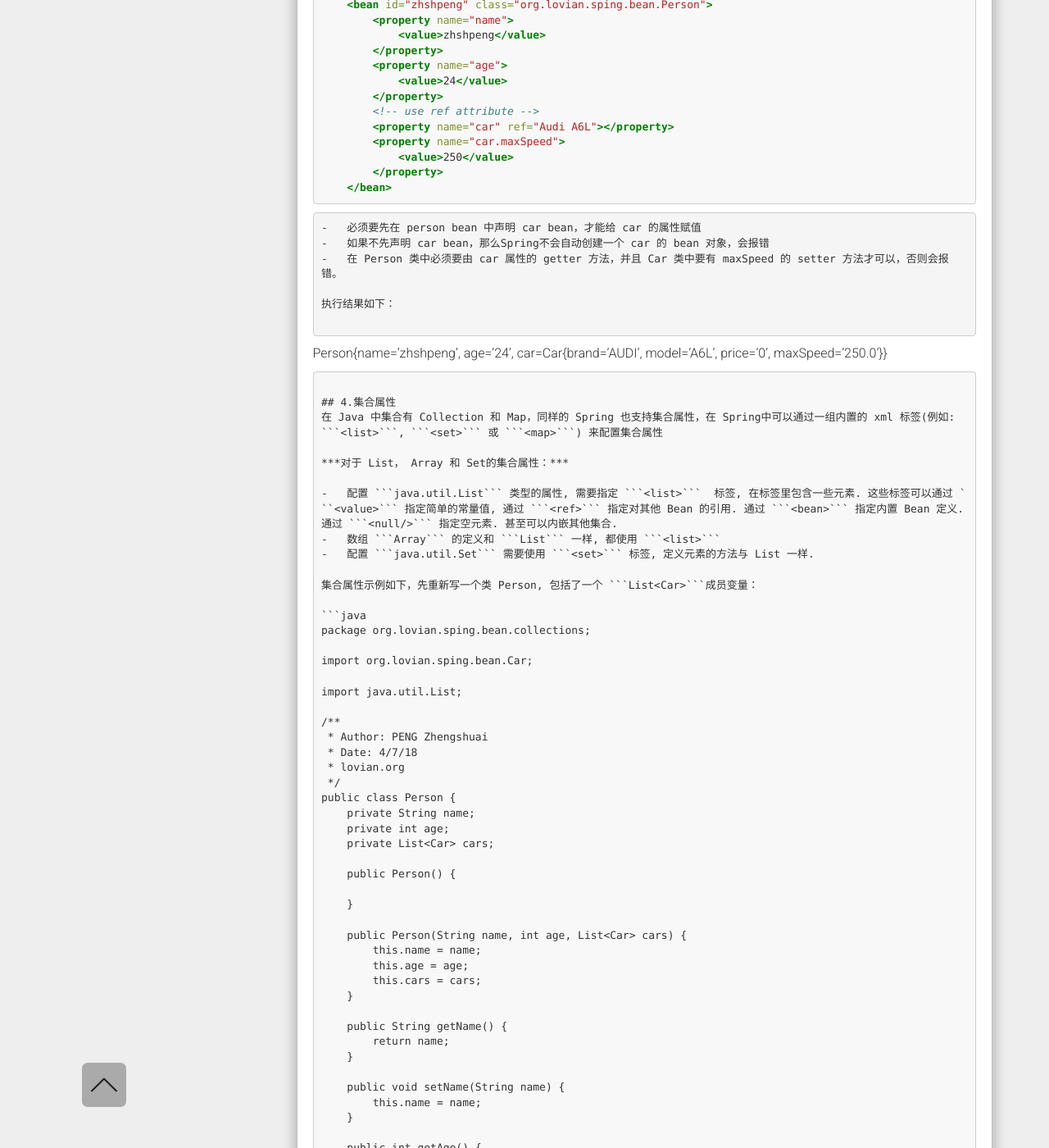
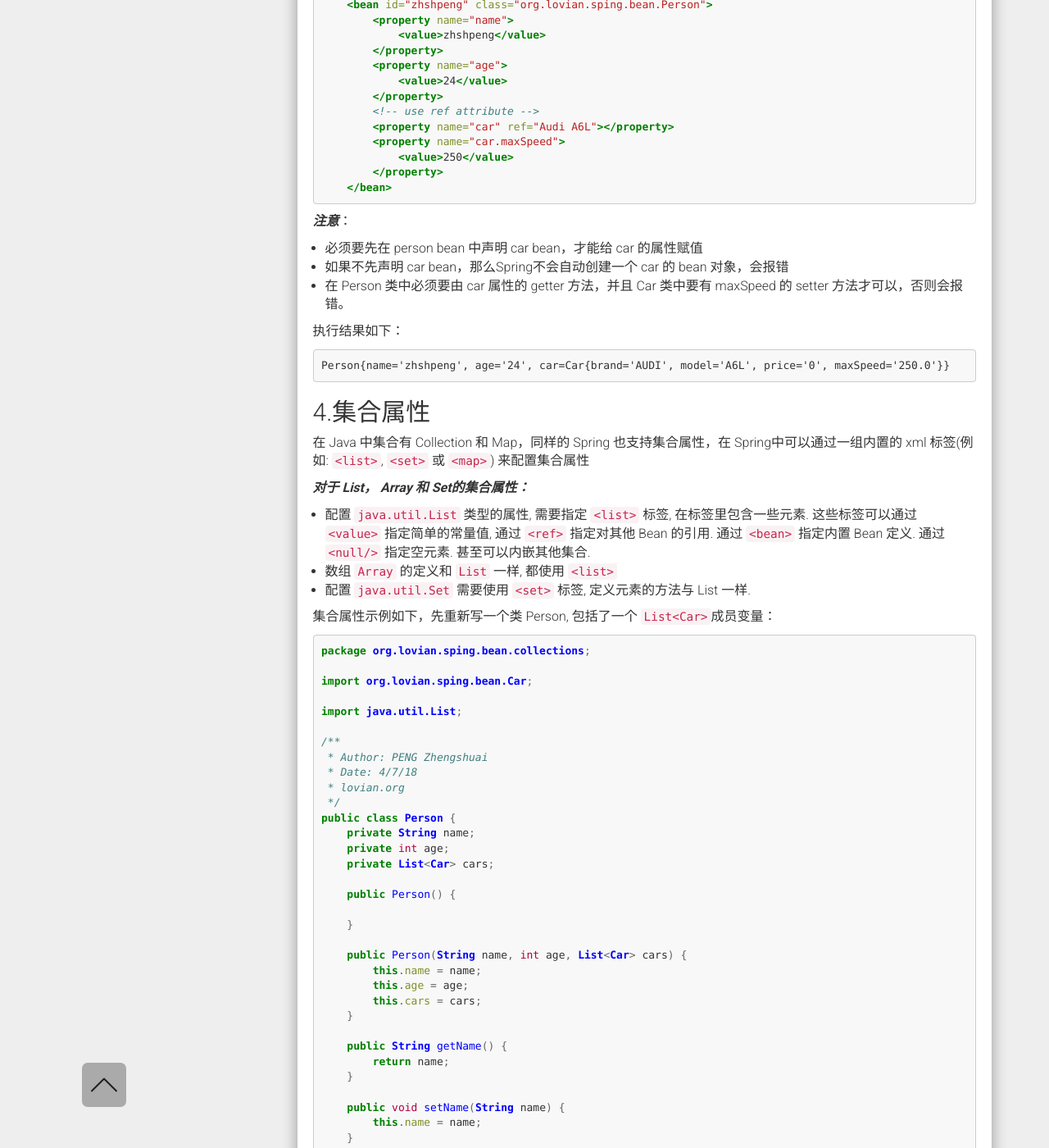
Before and after one commit to ZhengshuaiPENG/zhengshuaipeng.github.io, a Jekyll site: the page built from _posts/2018/04/2018-04-07-java-spring-bean-configuration.md, in a window 1280 px wide and 1400 px high, scrolled down 9963 px. Shown: the whole window at 82% size. Built offline with Jekyll 4.4.1, drawn with Linux system fonts in a browser that asks for light colours; nearby versions of some CDN libraries; comment, search, counter and statistics services are not loaded; some of the changed text lies outside the part shown.

Commit message:
spring configuration mispell

````diff
--- a/_posts/2018/04/2018-04-07-java-spring-bean-configuration.md
+++ b/_posts/2018/04/2018-04-07-java-spring-bean-configuration.md
@@ -516,7 +516,8 @@ Process finished with exit code 0
     </bean>
 ```
 
-```注意```：
+***注意***：
+
 -   必须要先在 person bean 中声明 car bean，才能给 car 的属性赋值
 -   如果不先声明 car bean，那么Spring不会自动创建一个 car 的 bean 对象，会报错
 -   在 Person 类中必须要由 car 属性的 getter 方法，并且 Car 类中要有 maxSpeed 的 setter 方法才可以，否则会报错。
````
